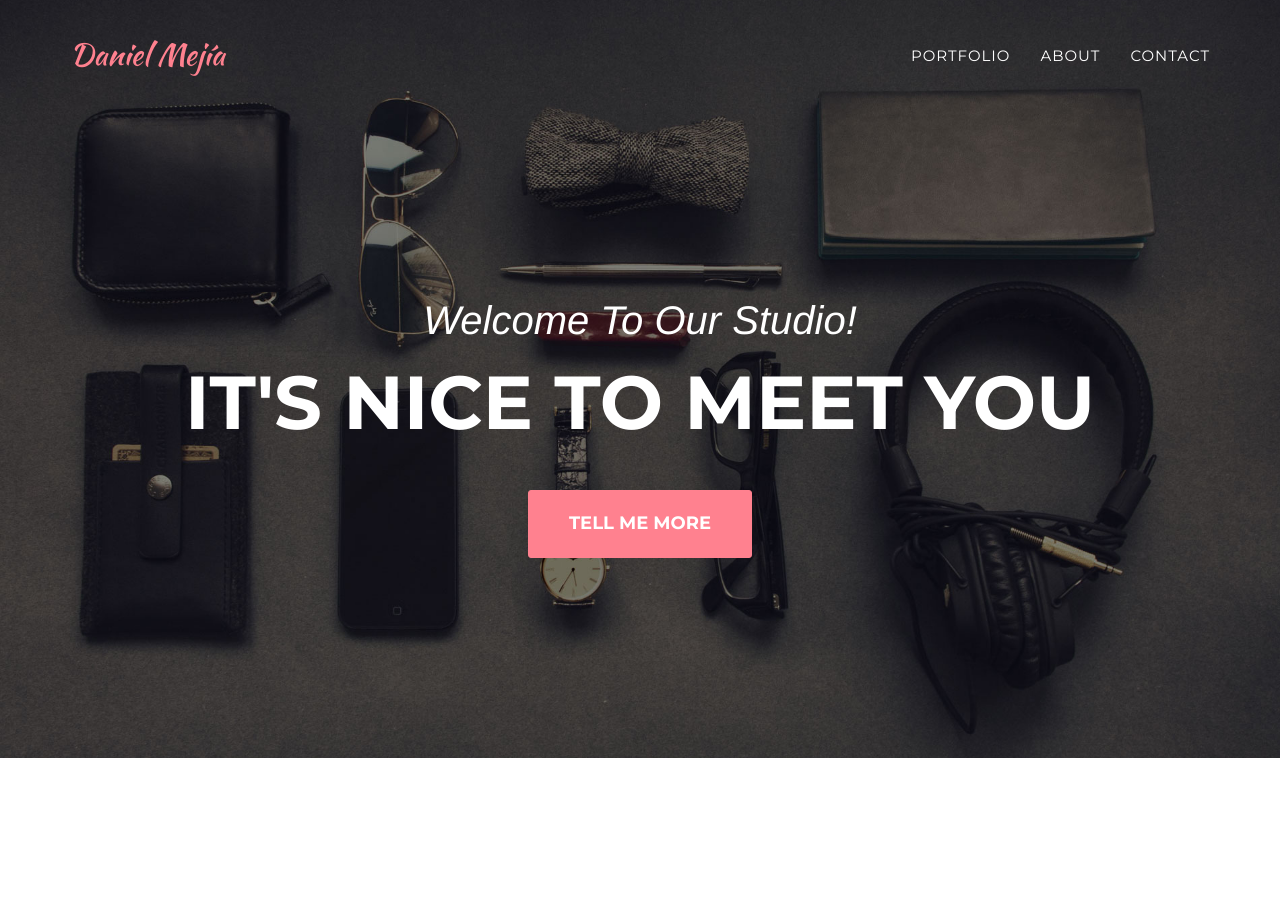
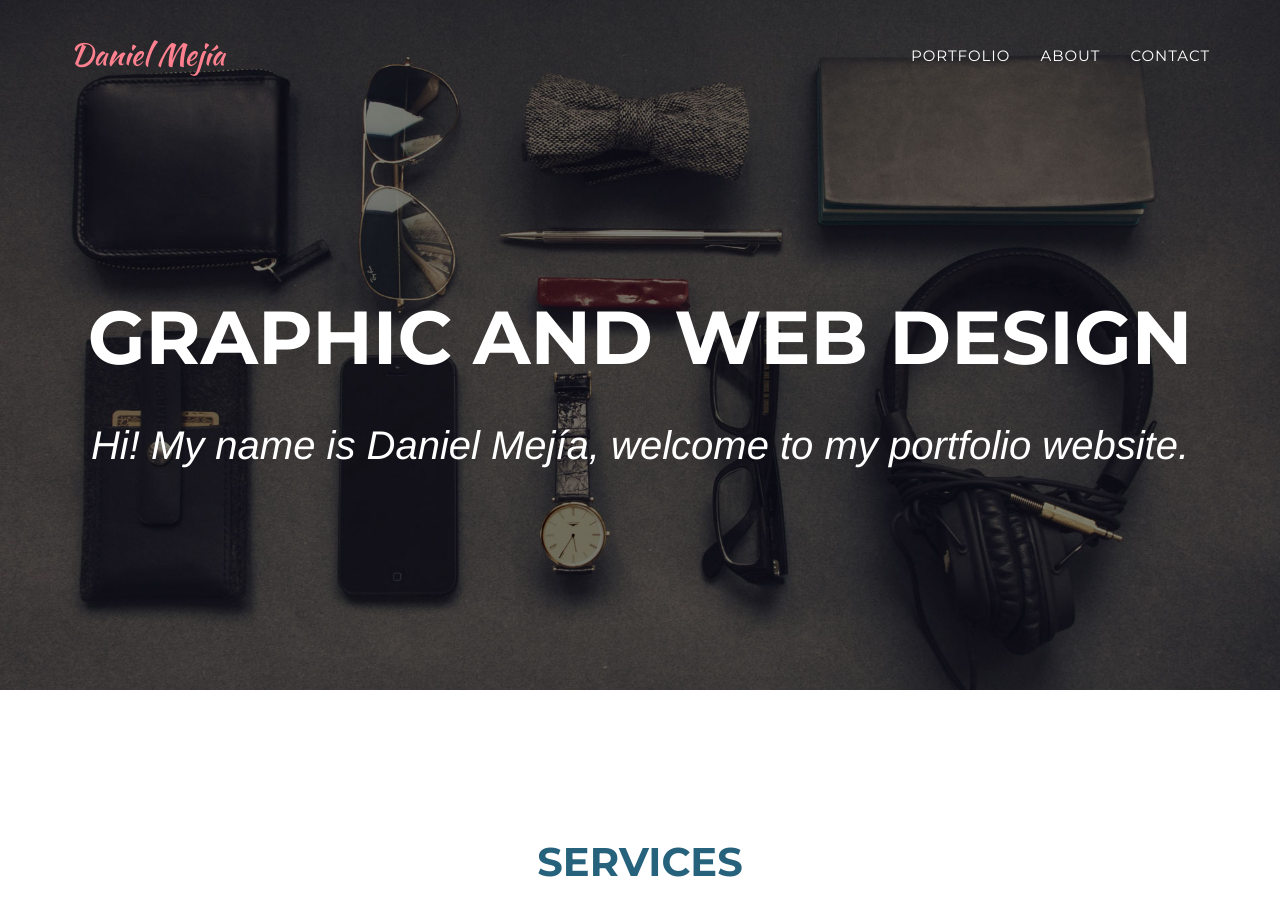
Before and after one commit to daniel-mejia/jekyll, a Jekyll site: the page built from index.html, in a window 1280 px wide and 900 px high. Built offline with Jekyll 4.4.1, drawn with Linux system fonts in a browser that asks for light colours; some web fonts are replaced.

Commit message:
added header with paralax (no jq nor css yet) to header file

```diff
--- a/_includes/header.html
+++ b/_includes/header.html
@@ -1,10 +1,9 @@
     <!-- Header -->
-    <header>
+    <header class="parallax-window" data-parallax="scroll" data-image-src="../img/water-drop-daniel-mejia.svg">
         <div class="container">
             <div class="intro-text">
-                <div class="intro-lead-in">Welcome To Our Studio!</div>
-                <div class="intro-heading">It's Nice To Meet You</div>
-                <a href="#services" class="page-scroll btn btn-xl">Tell Me More</a>
+                <div class="intro-heading">Graphic and Web Design</div>
+                <div class="intro-lead-in">Hi! My name is Daniel Mejía, welcome to my portfolio website.</div>
             </div>
         </div>
     </header>
```
